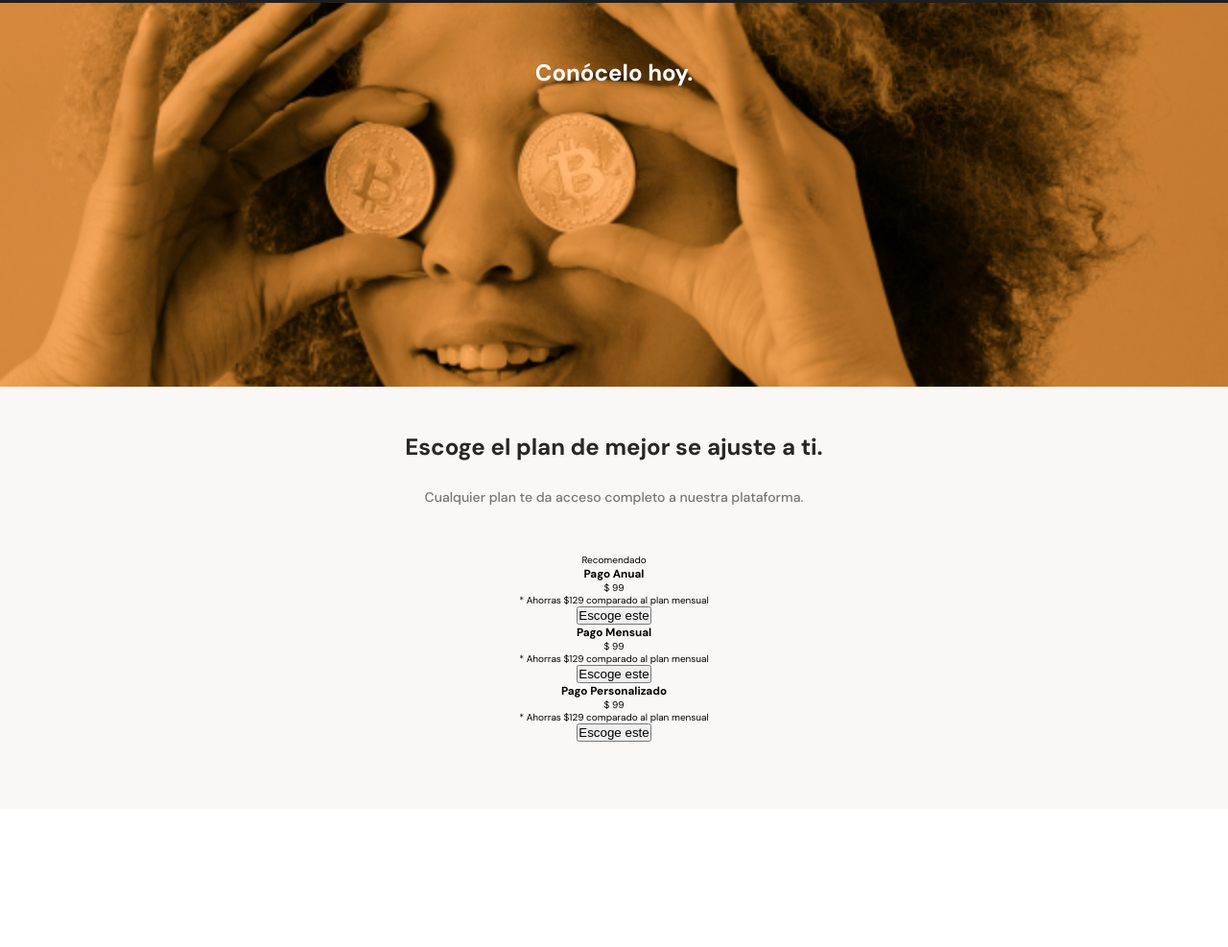
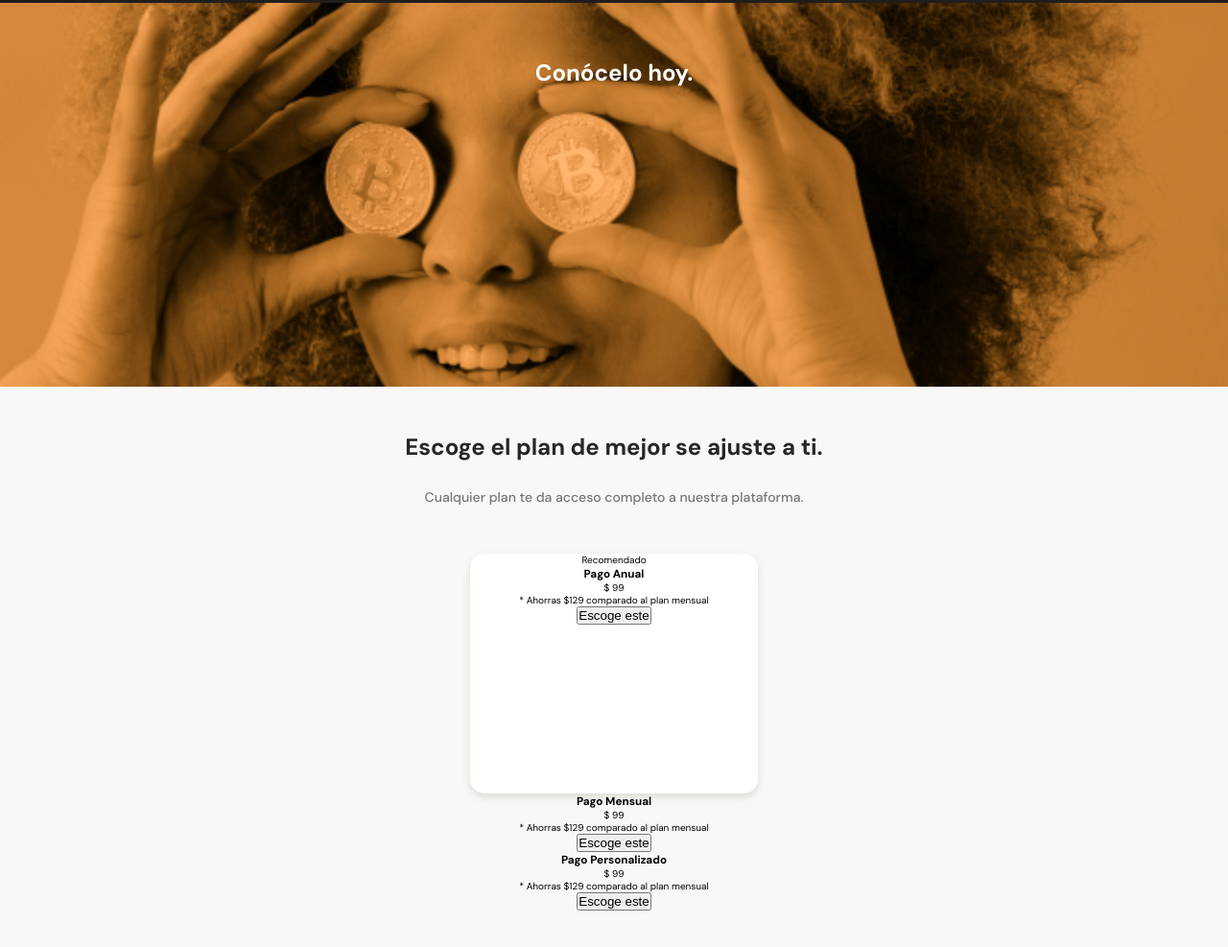
Before and after one commit to MariaRipley/mobile-first-platzi-project, a plain HTML site: page index.html in a window 1280 px wide. Shown: the part 2337-3324 px from the top of the page at 96% size. Before the commit the page ends 3180 px from the top, so only its background shows below. Drawn offline with Linux system fonts and the light colour scheme.

Commit message:
Add plans section styles

```diff
--- a/index.html
+++ b/index.html
@@ -126,12 +126,16 @@
         </div>
         <section class="plans-container--slider">
           <article class="plans-container--card">
-            <p>Recomendado</p>
-            <div>
-              <h3>Pago Anual</h3>
-              <p><span>$</span> 99</p>
-              <p>* Ahorras $129 comparado al plan mensual</p>
-              <button>Escoge este <span></span></button>
+            <p class="recommended">Recomendado</p>
+            <div class="plan-info-container">
+              <h3 class="plan-card--title">Pago Anual</h3>
+              <p class="plan-card--price"><span>$</span> 99</p>
+              <p class="plan-card--saving">
+                * Ahorras $129 comparado al plan mensual
+              </p>
+              <button class="plan-card--call-to-action">
+                Escoge este <span></span>
+              </button>
             </div>
           </article>
           <article>
--- a/styles.css
+++ b/styles.css
@@ -443,3 +443,16 @@ main {
     line-height: 1.8rem;
     color: #757575;
 }
+
+.plans-container--card {
+    position: relative;
+    width: 70%;
+    min-width: 230px;
+    max-width: 300px;
+    height: 250px;
+    margin: 50px auto 0;
+    padding: 0 15px;
+    background-color: var(--just-white);
+    border-radius: 15px;
+    box-shadow: 0 4px 8px rgba(89, 73, 30, 0.16);
+}
```
